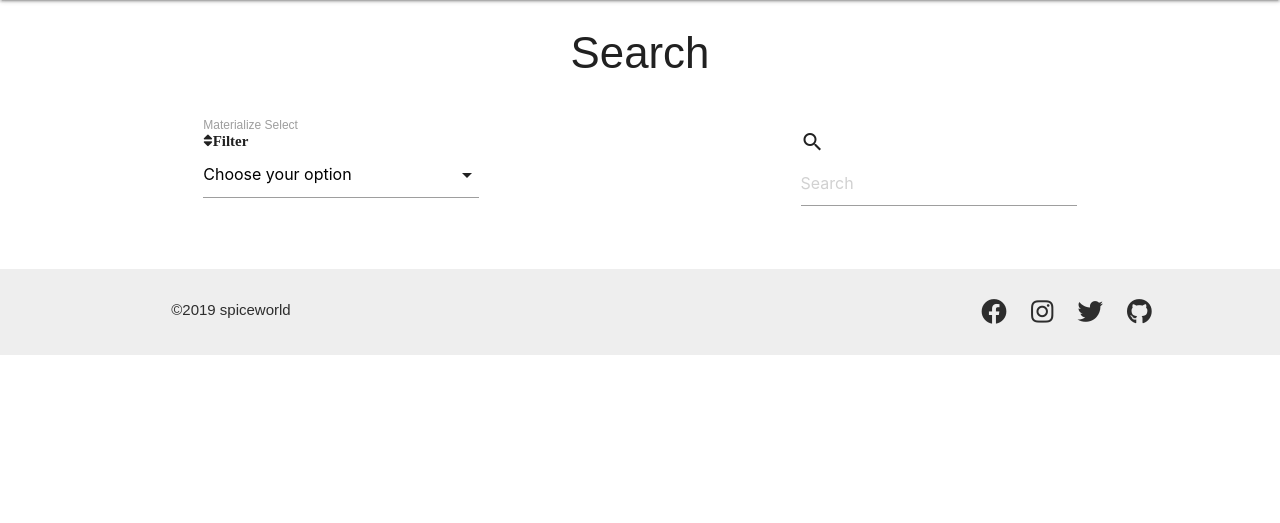
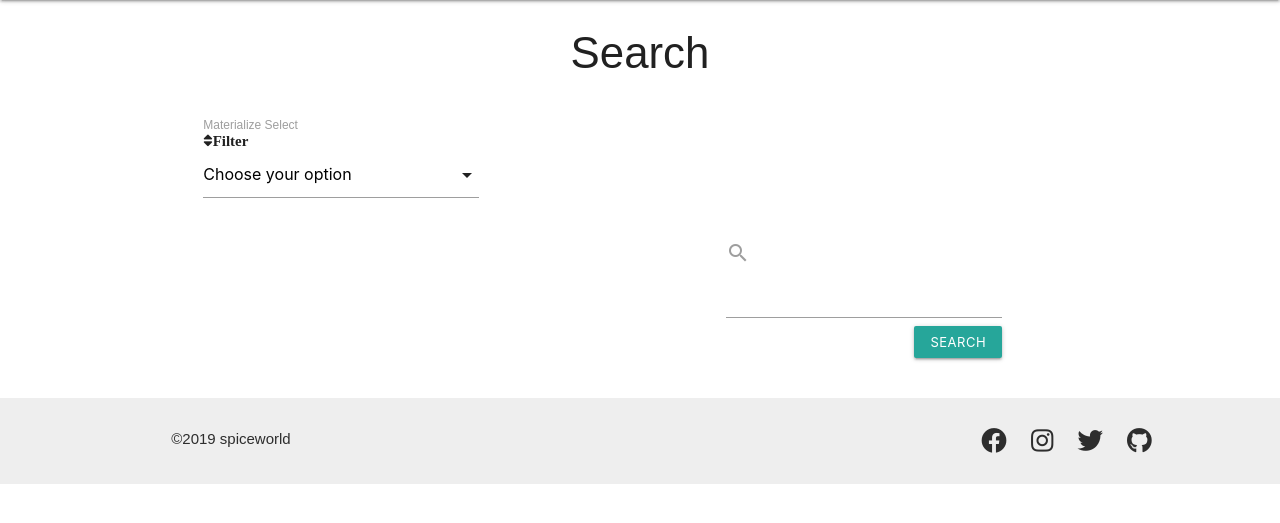
Before and after one commit to stephyraju/spiceworld, a Flask app: page /get_recipes in a window 1280 px wide. Shown: the part 64-587 px from the top of the page. Run offline with Flask 2, Linux system fonts and the light colour scheme; the visitor is signed in with stand-in values (Sample User, id 1); data that the repository does not hold is empty; some libraries are stand-ins or nearby versions.

Commit message:
Recipe display modified

```diff
--- a/templates/recipes.html
+++ b/templates/recipes.html
@@ -17,16 +17,19 @@
         </select>
           <label>Materialize Select</label>
         </div>
-        <div class="input-field col offset-s1 s10 offset-m6 m5 l4 offset-l4">
-          <i class="material-icons">search</i>
-          <input id="find-recipe" name="find-recipe" type="search" placeholder="Search" required>
-        </div>
       </div>
     </form>
+  </div>
+  <div class="row">
+    <form method="POST" action="search">
+      <div class="col s12 offset-s1 s10 offset-m6 m5 offset-l7 l4">
+        <label class="label-icon" for="search"><i class="material-icons">search</i></label>
+         <input class="input_search" id="text_to_find" name="text_to_find" type="search" required>
+        <button class="submit-btn btn-small waves-effect waves-light right" type="submit"name="action">Search</button>
 
+      </div>
+    </form>
   </div>
-
-
 </section>
 <section id="card-display" class="container">
   <div class="row">
@@ -38,7 +41,7 @@
         </div>
         <div class="card-content">
           <span class="black-text card-title">{{ recipe.recipe_name }}</span>
-          <span>{{recipe.category_name}} </span>
+          <span class ="teal-text">{{recipe.category_name}} </span>
           <p class="black-text">{{ recipe_name }} </p>
         </div>
         <div class="card-action">
```
Also changed, not shown: .c9/metadata/environment/static/css/style.css.
